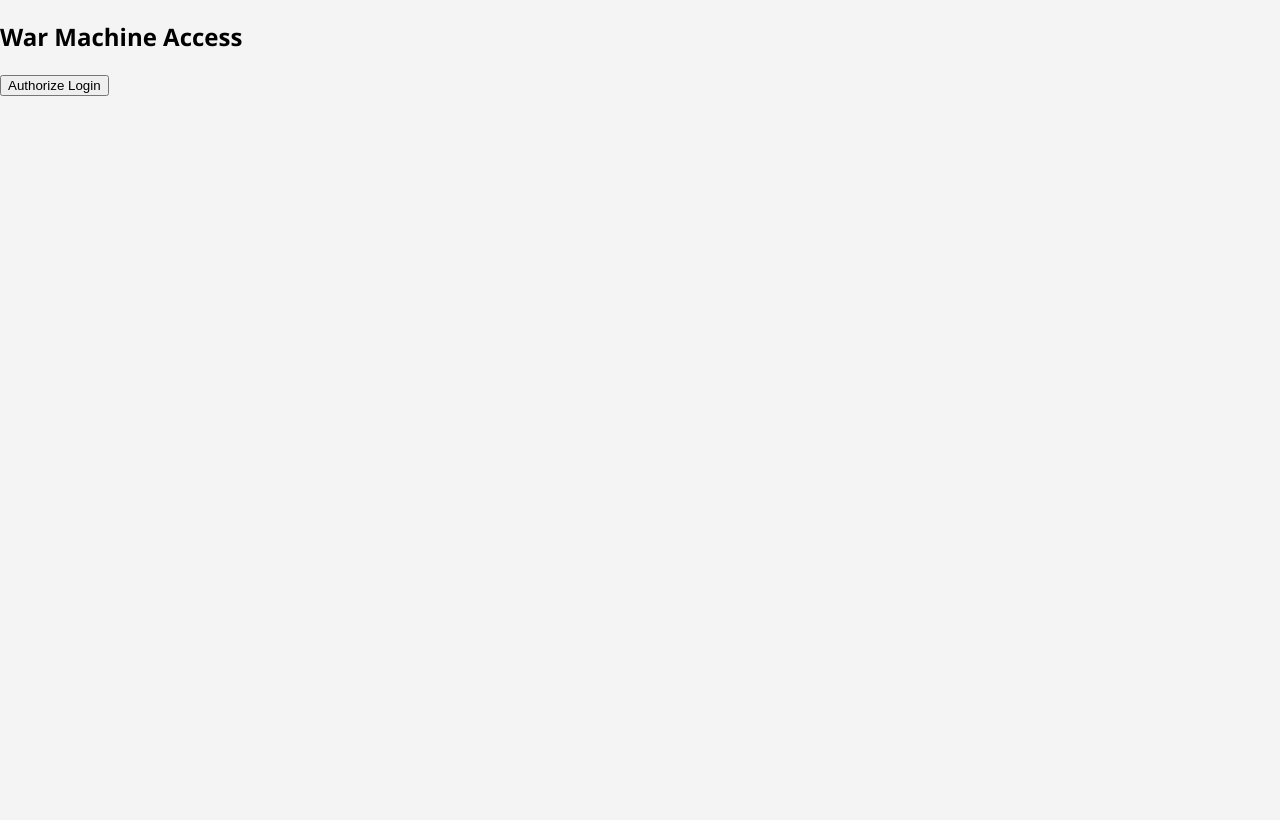
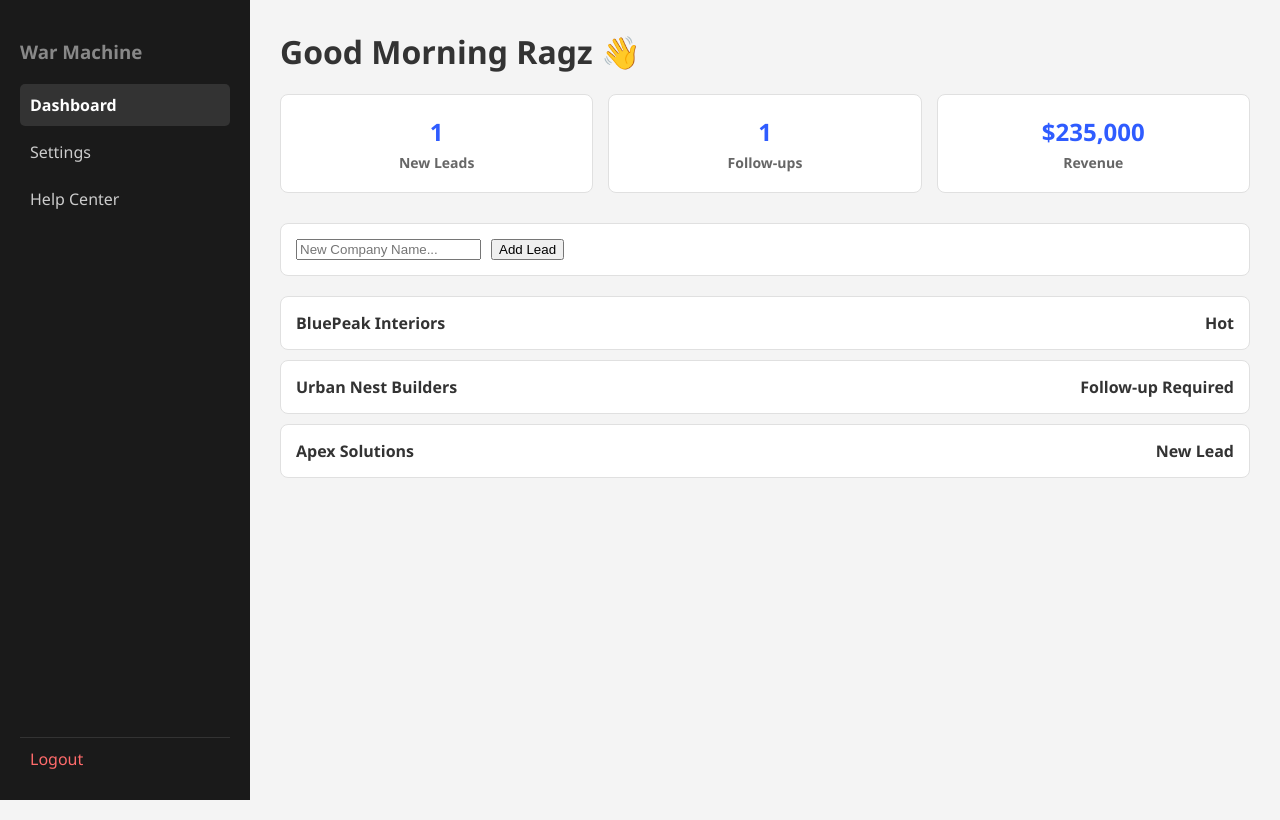
Before and after one commit to stirr3dz3phyr-ship-it/LeadFlow-WarMachine, a React (Vite) app: page / in a window 1280 px wide. Built offline with nearby package versions, Linux system fonts and the light colour scheme.

Commit message:
Update App.jsx

```diff
--- a/src/App.jsx
+++ b/src/App.jsx
@@ -2,63 +2,42 @@ import React, { useState, useMemo, useEffect } from 'react';
 import './styles.css';
 
 const initialLeads = [
-  { id: 1, company: "BluePeak Interiors", status: "Hot", priority: "Critical", saleValue: 150000 },
-  { id: 2, company: "Urban Nest Builders", status: "Follow-up Required", priority: "High", saleValue: 85000 },
-  { id: 3, company: "Apex Solutions", status: "New Lead", priority: "Medium", saleValue: 0 }
+  { id: 1, company: "BluePeak Interiors", status: "Hot" },
+  { id: 2, company: "Urban Nest Builders", status: "Follow-up Required" },
+  { id: 3, company: "Apex Solutions", status: "New Lead" }
 ];
 
 export default function App() {
-  const [isLoggedIn, setIsLoggedIn] = useState(() => localStorage.getItem('isLoggedIn') === 'true');
-  const [currentView, setCurrentView] = useState("Dashboard");
+  const [isLoggedIn, setIsLoggedIn] = useState(true);
   const [leads, setLeads] = useState(initialLeads);
   const [newLeadName, setNewLeadName] = useState('');
-
-  useEffect(() => { localStorage.setItem('isLoggedIn', isLoggedIn); }, [isLoggedIn]);
-
-  const kpis = useMemo(() => ({
-    newLeads: leads.filter(l => l.status === 'New Lead').length,
-    followUpsToday: leads.filter(l => l.status === 'Follow-up Required').length,
-    totalRevenue: leads.reduce((sum, l) => sum + (l.saleValue || 0), 0)
-  }), [leads]);
 
   const handleAddLead = (e) => {
     e.preventDefault();
     if (!newLeadName.trim()) return;
-    setLeads([...leads, { id: Date.now(), company: newLeadName, status: 'New Lead', priority: 'Medium', saleValue: 0 }]);
+    setLeads([...leads, { id: Date.now(), company: newLeadName, status: 'New Lead' }]);
     setNewLeadName('');
   };
-
-  if (!isLoggedIn) {
-    return (
-      <div className="login-page">
-        <div className="login-box">
-          <h2>War Machine Access</h2>
-          <button className="admin-login-btn" onClick={() => setIsLoggedIn(true)}>Authorize Login</button>
-        </div>
-      </div>
-    );
-  }
 
   return (
     <div className="app">
       <aside className="sidebar">
         <h3>War Machine</h3>
         <div className="nav-block">
-          {["Dashboard", "Settings", "Help Center"].map((item) => (
-            <div key={item} className={`nav-item ${currentView === item ? "nav-item-active" : ""}`} onClick={() => setCurrentView(item)}>
-              {item}
-            </div>
-          ))}
+          <div className="nav-item nav-item-active">Dashboard</div>
+          <div className="nav-item">Settings</div>
+          <div className="nav-item">Help Center</div>
         </div>
         <div className="logout" onClick={() => setIsLoggedIn(false)}>Logout</div>
       </aside>
 
       <main className="main">
         <h1>Good Morning Ragz 👋</h1>
+
         <div className="kpi-row">
-          <div className="kpi-card"><h1>{kpis.newLeads}</h1><p>New Leads</p></div>
-          <div className="kpi-card"><h1>{kpis.followUpsToday}</h1><p>Follow-ups</p></div>
-          <div className="kpi-card"><h1>${kpis.totalRevenue.toLocaleString()}</h1><p>Revenue</p></div>
+          <div className="kpi-card"><h1>1</h1><p>New Leads</p></div>
+          <div className="kpi-card"><h1>1</h1><p>Follow-ups</p></div>
+          <div className="kpi-card"><h1>$235,000</h1><p>Revenue</p></div>
         </div>
 
         <div className="workspace">
@@ -71,7 +50,10 @@ export default function App() {
         <div className="followup-list">
           {leads.map(lead => (
             <div key={lead.id} className="lead-card">
-              <div className="lead-top"><span>{lead.company}</span><span>{lead.status}</span></div>
+              <div className="lead-top">
+                <span>{lead.company}</span>
+                <span>{lead.status}</span>
+              </div>
             </div>
           ))}
         </div>
```
